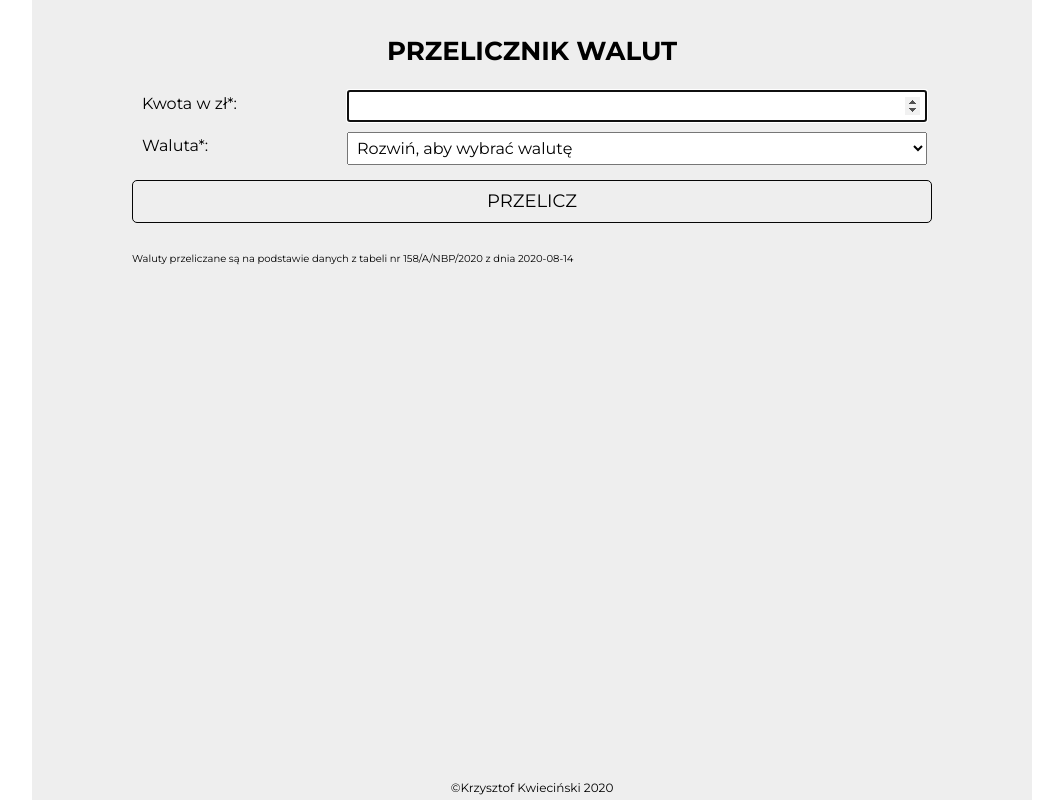
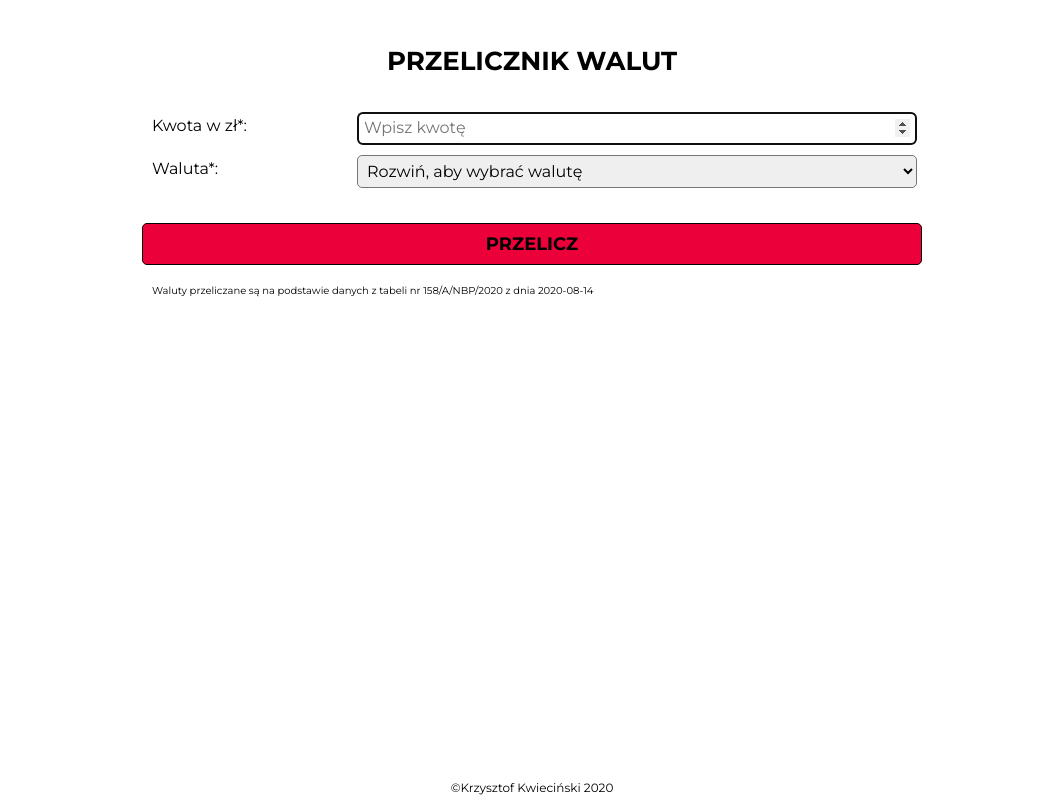
Before and after one commit to damdlani/currency-converter-react, a React (Create React App) app: page / in a window 1280 px wide. Shown: the whole page, without its empty margins (108-1171 px from the left). Built offline with nearby package versions, Linux system fonts and the light colour scheme.

Commit message:
css design reformed

```diff
--- a/src/Container/style.css
+++ b/src/Container/style.css
@@ -5,6 +5,6 @@
     width: 100%;
     max-width: 1000px;
     margin: 0 auto;
-    background-color: #eee;
+    /* background-color: #eee; */
 
 }
--- a/src/Form/index.js
+++ b/src/Form/index.js
@@ -34,11 +34,12 @@ const Form = ({countResult, result, resultAmount, resultCurrency, saveResultData
             <label className="form__label">
                 <span className="form__span">Kwota w zł*:</span>
                 <input
-                    className="form__input"
+                    className="form__userAction"
                     type="number"
                     step="0.01"
                     required
                     autoFocus
+                    placeholder="Wpisz kwotę"
                     min="0.01"
                     value={amount}
                     onChange={changeAmount}
@@ -50,7 +51,7 @@ const Form = ({countResult, result, resultAmount, resultCurrency, saveResultData
                         value={currency}
                         required
                         name="currencies"
-                        className="form__currencies"
+                        className="form__userAction"
                         onChange={handleCurrencySelect}
                         >
                             <option className="form__currency" value="">Rozwiń, aby wybrać walutę</option>
--- a/src/Form/style.css
+++ b/src/Form/style.css
@@ -1,10 +1,13 @@
 .form {
     width: 100%;
+    padding: 10px;
+    /* background-color: #ddd; */
   }
   .form__title {
     text-transform: uppercase;
     font-size: 26px;
     text-align: center;
+    margin-bottom: 30px;
   }
   .form__label {
     display: flex;
@@ -20,28 +23,34 @@
     padding-left: 5px;
     padding-top: 5px;
   }
-  .form__input {
+  .form__userAction {
     flex-grow: 2;
     flex-shrink: 0;
     padding: 5px;
     margin-left: 10px;
+    border-radius: 5px;
+    transition: .3s;
   }
-  .form__currencies {
-    flex-grow: 2;
-    flex-shrink: 0;
-    padding: 5px;
-    margin-left: 10px;
+  .form__userAction:hover {
+    transform: scale(1.01);
   }
+
 
   .form__button {
     width: 100%;
     text-transform: uppercase;
     font-size: 18px;
+    font-weight: 700;
     padding: 10px;
-    margin: 10px 0;
+    margin: 30px 0 10px;
     border: 1px solid rgb(5, 5, 5);
     border-radius: 5px;
-    background-color: transparent;
+    background-color: #EB003A;
+    transition: .3s;
+  }
+  .form__button:hover {
+    background-color: hsl(345, 100%, 51%);
+    transform: scale(1.01);
   }
 
 .form__info {
@@ -49,5 +58,12 @@
   width: 100%;
   text-align: left;
   font-size: 10px;
+  margin: 10px;
+}
+.form__result {
+  /* background-color: aquamarine; */
+  text-align: center;
+  padding: 10px;
   margin-top: 20px;
+  font-size: 20px;
 }
--- a/src/Result/index.js
+++ b/src/Result/index.js
@@ -1,8 +1,8 @@
 import React from 'react';
-import './style.css';
+// import './style.css';
 
 const Result = ({amount, result, currency}) => (
-<div className="result">{amount}PLN = {result}{currency}</div>
+<div className="form__result">{amount}PLN = <strong>{result}{currency}</strong></div>
 );
 
 export default Result;
```
